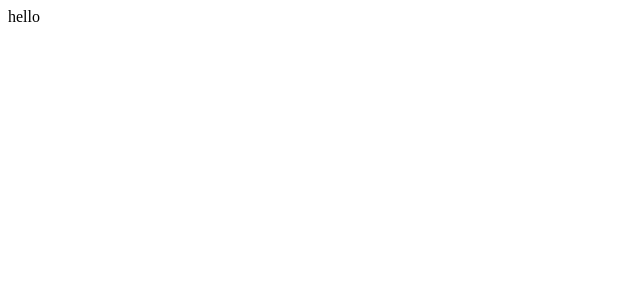
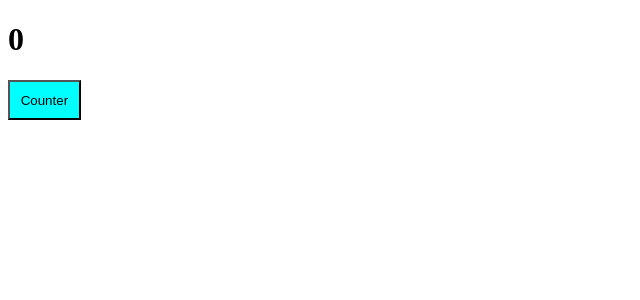
Before and after one commit to AndyGrigs/some-future-project-3, a React app: page / in a window 1280 px wide. Shown: the top 300 px of the page, without its empty margins (0-640 px from the left). Built offline with nearby package versions, Linux system fonts and the light colour scheme.

Commit message:
adding css file and webpack css loader

```diff
--- a/package.json
+++ b/package.json
@@ -24,11 +24,15 @@
     "@types/react": "^18.2.14",
     "@types/react-dom": "^18.2.6",
     "@types/webpack": "^5.28.0",
+    "css-loader": "^6.8.1",
     "html-webpack-plugin": "^5.5.0",
+    "sass": "^1.63.6",
+    "sass-loader": "^13.3.2",
+    "style-loader": "^3.3.3",
     "ts-loader": "^9.2.6",
     "ts-node": "^10.5.0",
     "typescript": "^4.5.5",
-    "webpack": "^5.69.1",
+    "webpack": "^5.88.1",
     "webpack-cli": "^5.1.4",
     "webpack-dev-server": "^4.7.4"
   },
--- /dev/null
+++ b/src/components/Counter.tsx
@@ -0,0 +1,12 @@
+import React, { useState } from "react";
+import '../style.scss'
+
+export function Counter() {
+  const [count, setCount] = useState(0);
+  return (
+    <div>
+     <h1>{count}</h1>
+      <button onClick={()=> setCount(count + 1)}>Counter</button>
+    </div>
+  );
+}
--- a/src/index.tsx
+++ b/src/index.tsx
@@ -1,10 +1,11 @@
 
 import React from 'react';
 import { createRoot } from 'react-dom/client';
+import { Counter } from './components/Counter';
 const root = createRoot(document.getElementById('root'));
 
 root.render(
     <React.StrictMode>
-        <div>hello</div>
+        <Counter/>
     </React.StrictMode>
 );
--- /dev/null
+++ b/src/style.scss
@@ -0,0 +1,4 @@
+button{
+    padding: .8em;
+    background-color: aqua;
+}
```
Also changed, not shown: 2 other files (tests, documents, lock files or other folders).
